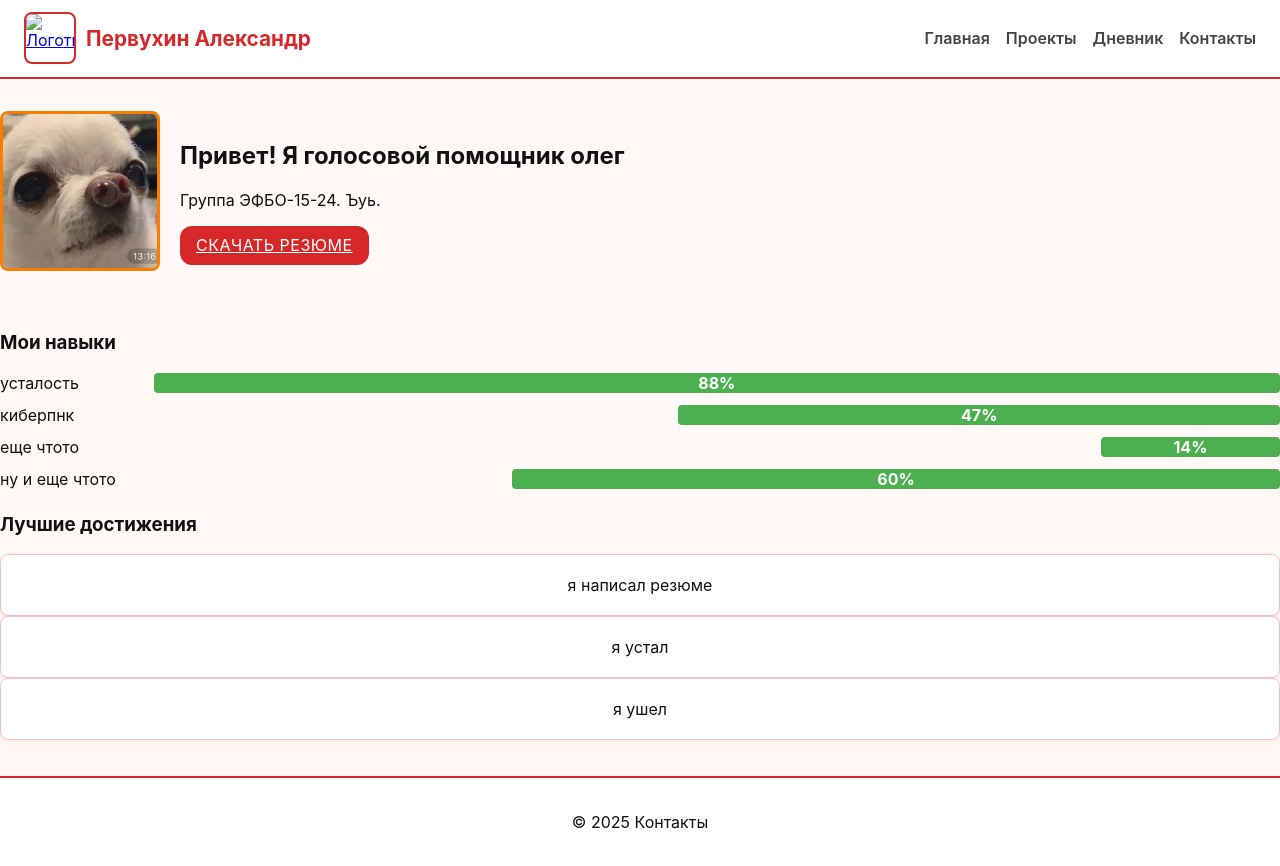
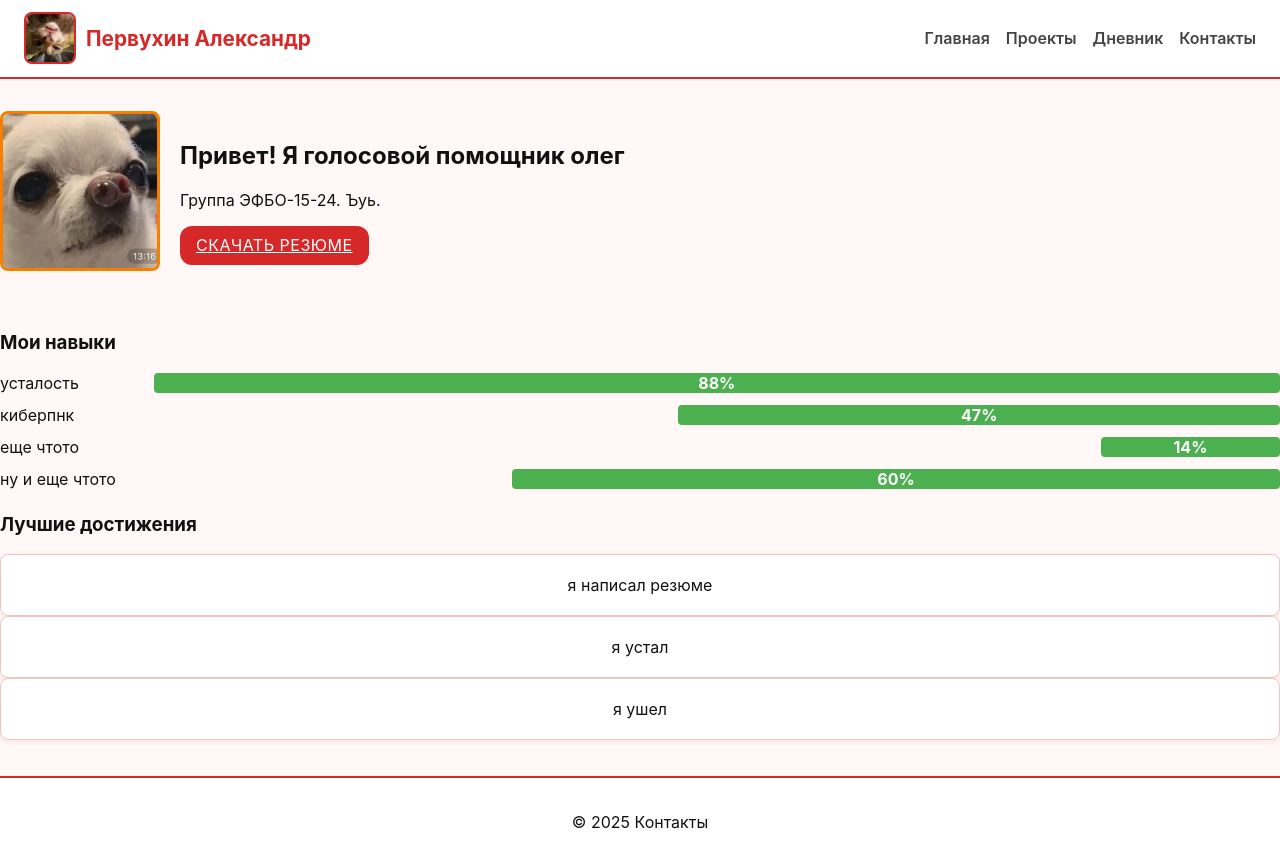
Before and after one commit to skiiifff/project-x, a website: page index.html in a window 1280 px wide. Drawn offline with Linux system fonts and the light colour scheme; the site is published under a folder, as on GitHub Pages, so addresses that start at the root find nothing.

Commit message:
бога (и богатырёва) больше нет...

```diff
--- a/index.html
+++ b/index.html
@@ -11,7 +11,7 @@
 <header class="site-header">
     <div class="brand">
         <a href="index.html" class="logo">
-            <img src="/assets/favicon.png" alt="Логотип">
+            <img src="assets/favicon.png" alt="Логотип">
         </a>
         <h1 class="name">Первухин Александр</h1>
     </div>
```
